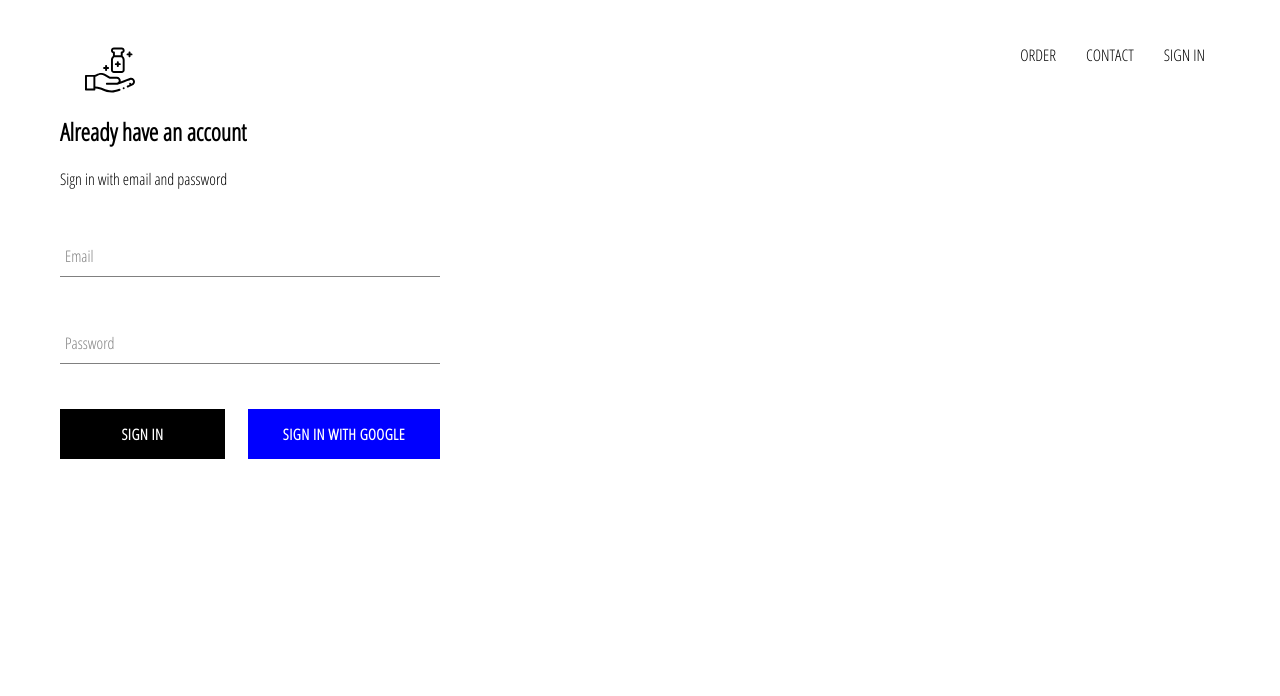
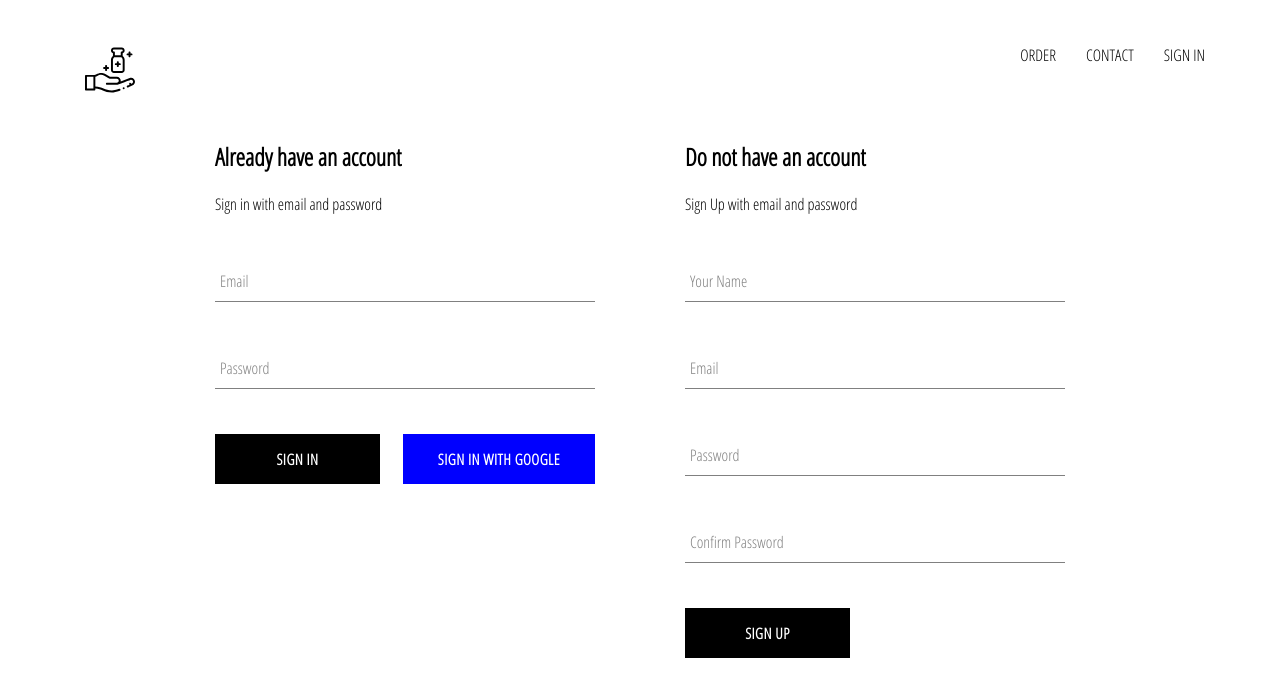
Before and after one commit to ChitraPriya-fullstack/vaccine-store, a React (Create React App) app: page /signin in a window 1280 px wide. Shown: the top 696 px of the page. Built offline with nearby package versions, Linux system fonts and the light colour scheme; no server answers.

Commit message:
Completed signIn, signOut, singUp

```diff
--- a/src/App.js
+++ b/src/App.js
@@ -4,7 +4,7 @@
 import OrderPage from './pages/orderpage/orderpage.component.jsx'
 import Header from './components/header/header.component';
 import SignInSignUpPage from './pages/signInSignUpPage/signInSignUpPage.component';
-import {auth} from './firebase/firebase.utils';
+import {auth, createUserProfileDocument} from './firebase/firebase.utils';
 import React , { Component } from 'react';
 
 
@@ -18,11 +18,25 @@
 
   unsubscribeFromAuth = null;
 
-  componentDidMount(){
-    this.unsubscribeFromAuth = auth.onAuthStateChanged(user => {
-      this.setState({currentUser: user});
-    })
+  componentDidMount() {
+    this.unsubscribeFromAuth = auth.onAuthStateChanged(async userAuth => {
+      if (userAuth) {
+        const userRef = await createUserProfileDocument(userAuth);
+
+        userRef.onSnapshot(snapShot => {
+          this.setState({
+            currentUser: {
+              id: snapShot.id,
+              ...snapShot.data()
+            }
+          });
+        });
+      }
+
+      this.setState({ currentUser: userAuth });
+    });
   }
+
   componentWillUnmount(){
     this.unsubscribeFromAuth();
   }
--- a/src/components/signIn/signIn.component.jsx
+++ b/src/components/signIn/signIn.component.jsx
@@ -3,20 +3,26 @@
 import CustomButton from '../../components/custom-button/custom-button.component';
 import './signIn.styles.scss';
 
-import {signInWithGoogle} from '../../firebase/firebase.utils';
+import {auth, signInWithGoogle} from '../../firebase/firebase.utils';
 
 class SignIn extends Component{
-    constructor(props){
-        super(props);
+    constructor(){
+        super();
 
         this.state = {
             email: '',
             password: ''
         }
     }
-    handleSubmit = event => {
+    handleSubmit = async event => {
         event.preventDefault();
+        const {email, password } = this.state;
+        try{
+            await auth.signInWithEmailAndPassword(email, password);
             this.setState({email : '' , password: ''});
+        }catch(error){
+            console.log(error);
+        }
     }
 
     handleChange = event => {
@@ -28,8 +34,8 @@
         <div className='sign-in'>
             <h2>Already have an account</h2>
             <span>Sign in with email and password</span>
-
-            <FormInput onSubmit={this.handleSubmit}
+            <form onSubmit={this.handleSubmit}>
+                <FormInput
                         type="email"
                         name="email"
                         value={this.state.email} required
@@ -50,6 +56,7 @@
                         Sign In With Google
                     </CustomButton>
                 </div>
+            </form>
         </div>
         )
     }
--- a/src/components/signIn/signIn.styles.scss
+++ b/src/components/signIn/signIn.styles.scss
@@ -1,7 +1,13 @@
-.sign-in{
+.sign-in {
     width: 380px;
-}
-.buttons{
-    display: flex;
-    justify-content: space-between;
-}
+    flex-direction: column;
+
+    .title {
+      margin: 10px 0;
+    }
+
+    .buttons {
+      display: flex;
+      justify-content: space-between;
+    }
+  }
--- /dev/null
+++ b/src/components/signUp/signUp.component.jsx
@@ -0,0 +1,92 @@
+import React, { Component } from 'react';
+import FormInput from '../../components/form-input/form-input.component';
+import CustomButton from '../../components/custom-button/custom-button.component';
+
+
+import {auth, createUserProfileDocument} from '../../firebase/firebase.utils';
+
+import './signUp.styles.scss';
+
+class SignUp extends Component{
+    constructor(){
+        super();
+
+        this.state = {
+            displayName: '',
+            email: '',
+            password: '',
+            confirmPassword: ''
+        }
+    }
+    handleSubmit = async event => {
+        event.preventDefault();
+        const {displayName, email, password, confirmPassword} = this.state;
+        if(password !== confirmPassword)
+        {
+            alert("Passwords Dont Match");
+            return;
+        }
+        try{
+            const {user} = await auth.createUserWithEmailAndPassword(email, password);
+            await createUserProfileDocument(user, {displayName});
+            this.setState({
+                displayName: '',
+                email: '',
+                password: '',
+                confirmPassword: ''
+            });
+
+        }catch(error){
+            console.log(error);
+        }
+    };
+
+    handleChange = event => {
+        const {value , name} = event.target;
+        this.setState({[name]: value});
+    };
+
+    render(){
+        const {displayName, email, password, confirmPassword} = this.state;
+        return(
+            <div className='sign-up'>
+                <h2>Do not have an account</h2>
+                <span>Sign Up with email and password</span>
+                <form className='sign-up-form' onSubmit={this.handleSubmit}>
+                    <FormInput
+                        type="text"
+                        name="displayName"
+                        value={displayName} required
+                        handleChange={this.handleChange}
+                        label= "Your Name"
+                    />
+                    <FormInput
+                        type="email"
+                        name="email"
+                        value={email} required
+                        handleChange={this.handleChange}
+                        label = "Email"
+                    />
+                    <FormInput
+                        type="password" name="password"
+                        value={password}
+                        handleChange={this.handleChange}
+                        label = "Password"
+                    />
+                    <FormInput
+                        type="password" name="confirmPassword"
+                        value={confirmPassword}
+                        handleChange={this.handleChange}
+                        label = "Confirm Password"
+                    />
+                    <CustomButton type="submit">
+                            Sign Up
+                    </CustomButton>
+                </form>
+            </div>
+        )
+    }
+}
+
+
+export default SignUp;
--- /dev/null
+++ b/src/components/signUp/signUp.styles.scss
@@ -0,0 +1,9 @@
+.sign-up {
+  display: flex;
+  flex-direction: column;
+  width: 380px;
+
+  .title {
+    margin: 10px 0;
+  }
+}
--- a/src/firebase/firebase.utils.js
+++ b/src/firebase/firebase.utils.js
@@ -13,7 +13,33 @@
     appId: "1:303241079357:web:5866f40fd6d60104b01854"
   };
 
-firebase.initializeApp(config);
+  firebase.initializeApp(config);
+
+export const createUserProfileDocument = async(userAuth, additionalData) => {
+  if(!userAuth) return;
+
+  const userRef = firestore.doc(`/users/${userAuth.uid}`);
+  const snapShot = await userRef.get();
+
+  if(!snapShot.exists){
+    const {displayName , email} = userAuth;
+    const createdAt = new Date();
+    try {
+      await userRef.set({
+        displayName,
+        email,
+        createdAt,
+        ...additionalData
+      });
+    }
+    catch(error){
+      console.log('error creating user', error.message);
+    }
+  }
+return userRef;
+}
+
+
 
 export const auth = firebase.auth();
 export const firestore = firebase.firestore();
--- a/src/pages/signInSignUpPage/signInSignUp.styles.scss
+++ b/src/pages/signInSignUpPage/signInSignUp.styles.scss
@@ -0,0 +1,6 @@
+.sign-in-sign-up{
+    width: 850px;
+    display: flex;
+    justify-content: space-between;
+    margin: 30px auto;
+}
--- a/src/pages/signInSignUpPage/signInSignUpPage.component.jsx
+++ b/src/pages/signInSignUpPage/signInSignUpPage.component.jsx
@@ -1,10 +1,13 @@
 import React from 'react';
 import './signInSignUp.styles.scss';
 
-import SignIn from '../../components/signIn/signIn.component'
+import SignIn from '../../components/signIn/signIn.component';
+import SignUp from '../../components/signUp/signUp.component';
+
 const SignInSignUpPage = () => (
     <div className="sign-in-sign-up">
         <SignIn />
+        <SignUp />
     </div>
 )
 
```
Lines whose indentation alone changed are shown as unchanged.
